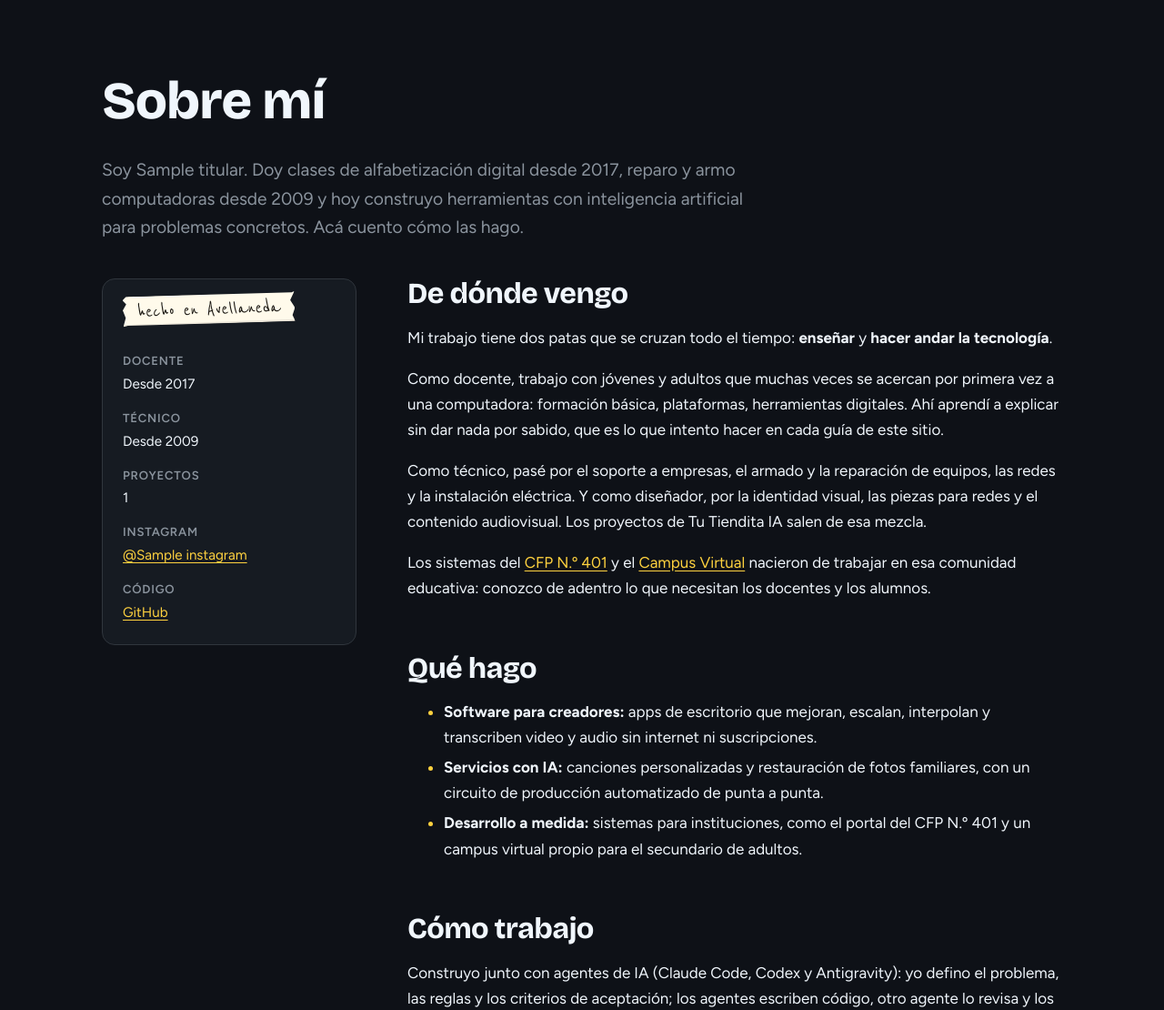
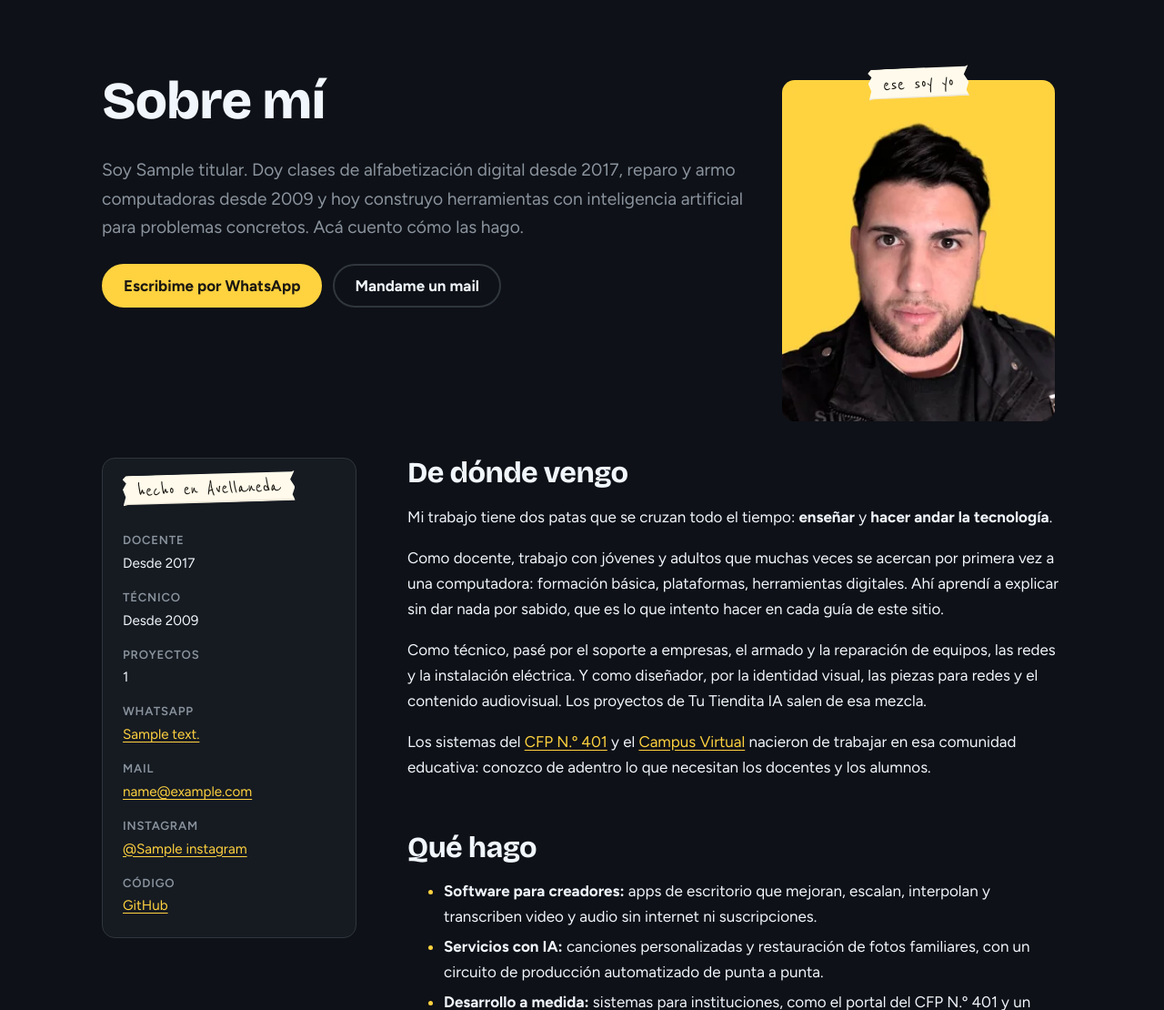
Before and after one commit to serranicolasp2-sudo/TuTiendita-Ecosistema, a Django app: template templates/core/sobre_mi.html in a window 1280 px wide. Shown: the part 65-1175 px from the top of the page at 91% size. Run offline with Django 5.2, Linux system fonts and the light colour scheme; the template is opened without the code that fills it: most values are stand-ins (such as "Sample title", 1, 10 or a date in 2020).

Commit message:
Sobre mí con foto y contacto; botón de aviso del campus por WhatsApp
- Retrato de Nicolás (foto suya de este año): fondo de la cocina reemplazado
  por el Yema de la marca con BiRefNet-portrait (recorte local), luz y calidez
  levemente corregidas, sin tocar rasgos. WebP de 640 y 320 px, sin metadatos.
- WhatsApp (11 6691-2647) y mail públicos, autorizados por él: botones en Sobre
  mí, ficha lateral y pie. Una línea vacía en el env no los borra.
- Campus: "Avisame cuando abra" abre WhatsApp con el mensaje ya escrito.
- El test de datos personales sigue cuidando DNI, fecha de nacimiento,
  dirección y teléfonos de referencias.

Co-Authored-By: Claude Opus 5.5 <noreply@anthropic.com>
Claude-Session: https://claude.ai/code/session_01NNaTvsL7yrbLfp3nAXCc9k

```diff
--- a/static/css/sitio.css
+++ b/static/css/sitio.css
@@ -215,3 +215,12 @@ code { font-family: var(--f-mono); font-size: .9em; background: var(--superficie
 .prosa .trayectoria li::marker { content: none; }
 .trayectoria__fecha { color: var(--plata); font-size: .9rem; font-variant-numeric: tabular-nums; padding-top: 2px; }
 @media (max-width: 520px) { .prosa .trayectoria li { grid-template-columns: minmax(0, 1fr); gap: 2px; } }
+
+/* ── Retrato (Sobre mí): la foto "pegada" con la cinta de la marca ─ */
+.retrato { position: relative; margin: 8px 8px 0 0; flex: none; width: 300px; }
+.retrato img { display: block; width: 100%; height: auto; border-radius: var(--radio); }
+.retrato .cinta { position: absolute; top: -14px; left: 50%; transform: translateX(-50%) rotate(-3deg); font-size: 1.5rem; }
+@media (max-width: 640px) {
+  .encabezado__ficha--retrato { flex-direction: column-reverse; align-items: flex-start; gap: 28px; }
+  .retrato { width: 200px; margin-top: 14px; }
+}
--- a/templates/core/campus.html
+++ b/templates/core/campus.html
@@ -23,5 +23,10 @@
     </table>
   </div>
   <p>Los primeros cursos van a salir de los proyectos que ya están andando. Mientras tanto, empezá por las <a href="{% url 'guias' %}">guías</a>.</p>
+  {% if contacto.whatsapp %}
+  <div class="acciones">
+    <a class="boton" href="https://wa.me/{{ contacto.whatsapp }}?text={{ 'Hola Nico, quiero enterarme cuando abra el campus de Tu Tiendita IA.'|urlencode }}" rel="noopener">Avisame cuando abra</a>
+  </div>
+  {% endif %}
 </div>
 {% endblock %}
--- a/templates/core/sobre_mi.html
+++ b/templates/core/sobre_mi.html
@@ -1,11 +1,22 @@
 {% extends "base.html" %}
+{% load static %}
 {% block titulo %}Sobre mí · Tu Tiendita IA{% endblock %}
 {% block descripcion %}Nicolás Serra: docente de alfabetización digital desde 2017, técnico en sistemas y diseñador. Construye herramientas con IA y enseña cómo hacerlas.{% endblock %}
 {% block contenido %}
 <section class="encabezado">
-  <div class="ancho">
-    <h1>Sobre mí</h1>
-    <p class="encabezado__bajada">Soy {{ titular }}. Doy clases de alfabetización digital desde 2017, reparo y armo computadoras desde 2009 y hoy construyo herramientas con inteligencia artificial para problemas concretos. Acá cuento cómo las hago.</p>
+  <div class="ancho encabezado__ficha encabezado__ficha--retrato">
+    <div>
+      <h1>Sobre mí</h1>
+      <p class="encabezado__bajada">Soy {{ titular }}. Doy clases de alfabetización digital desde 2017, reparo y armo computadoras desde 2009 y hoy construyo herramientas con inteligencia artificial para problemas concretos. Acá cuento cómo las hago.</p>
+      <div class="acciones">
+        {% if contacto.whatsapp %}<a class="boton" href="https://wa.me/{{ contacto.whatsapp }}" rel="noopener">Escribime por WhatsApp</a>{% endif %}
+        {% if contacto.email %}<a class="boton boton--borde" href="mailto:{{ contacto.email }}">Mandame un mail</a>{% endif %}
+      </div>
+    </div>
+    <figure class="retrato">
+      <img src="{% static 'img/nicolas-serra.webp' %}" srcset="{% static 'img/nicolas-serra-chico.webp' %} 320w, {% static 'img/nicolas-serra.webp' %} 640w" sizes="(max-width: 640px) 200px, 300px" width="320" height="400" alt="Foto de Nicolás Serra">
+      <figcaption class="cinta">ese soy yo</figcaption>
+    </figure>
   </div>
 </section>
 <div class="ancho ficha">
@@ -15,6 +26,8 @@
       <dt>Docente</dt><dd>Desde 2017</dd>
       <dt>Técnico</dt><dd>Desde 2009</dd>
       <dt>Proyectos</dt><dd>{{ proyectos|length }}</dd>
+      {% if contacto.whatsapp %}<dt>WhatsApp</dt><dd><a href="https://wa.me/{{ contacto.whatsapp }}" rel="noopener">{{ contacto.whatsapp_visible }}</a></dd>{% endif %}
+      {% if contacto.email %}<dt>Mail</dt><dd><a href="mailto:{{ contacto.email }}">{{ contacto.email }}</a></dd>{% endif %}
       {% if contacto.instagram %}<dt>Instagram</dt><dd><a href="https://instagram.com/{{ contacto.instagram }}" rel="noopener">@{{ contacto.instagram }}</a></dd>{% endif %}
       {% if contacto.github %}<dt>Código</dt><dd><a href="{{ contacto.github }}" rel="noopener">GitHub</a></dd>{% endif %}
     </dl>
```
Also changed, not shown: config/settings/base.py (+5 -4 lines), tests/test_paginas.py (+15 -3 lines), static/img/nicolas-serra-chico.webp (added), static/img/nicolas-serra.webp (added), 1 other file.
